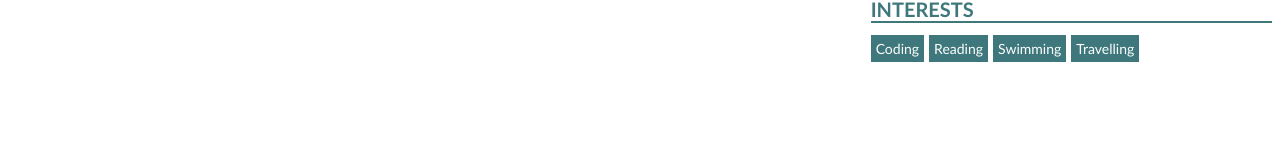
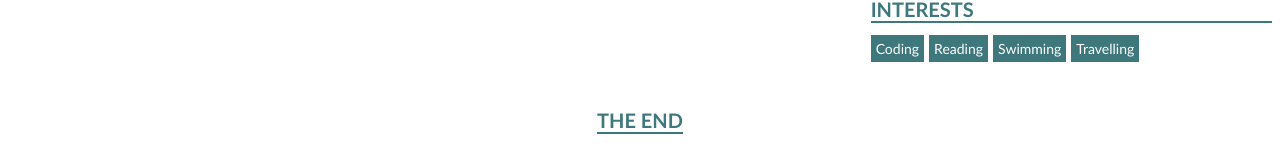
Before and after one commit to BhuwanUpadhyay/cv, a Jekyll site: the page built from index.markdown, in a window 1280 px wide. Shown: the part 1758-1905 px from the top of the page. Built offline with Jekyll 4.4.1, drawn with Linux system fonts in a browser that asks for light colours; nearby versions of some CDN libraries; before the commit the page ends 1826 px from its top, so only the background shows below that.

Commit message:
docs: post

```diff
--- a/_layouts/page.html
+++ b/_layouts/page.html
@@ -53,6 +53,10 @@
                 {% include cv-right-sidebar.html %}
             </div>
         </div>
+        <div class="mt-5"></div>
+        <div class="d-flex justify-content-center">
+            <h5>The End</h5>
+        </div>
     </div>
 
 </div>
--- a/assets/css/theme.scss
+++ b/assets/css/theme.scss
@@ -97,6 +97,7 @@ body, input, button, select, optgroup, textarea {
 .cv-horizontal-line {
   height: 2px;
   background: $primary;
+  -webkit-print-color-adjust: exact;
 }
 
 .cv-left-sidebar {
```
